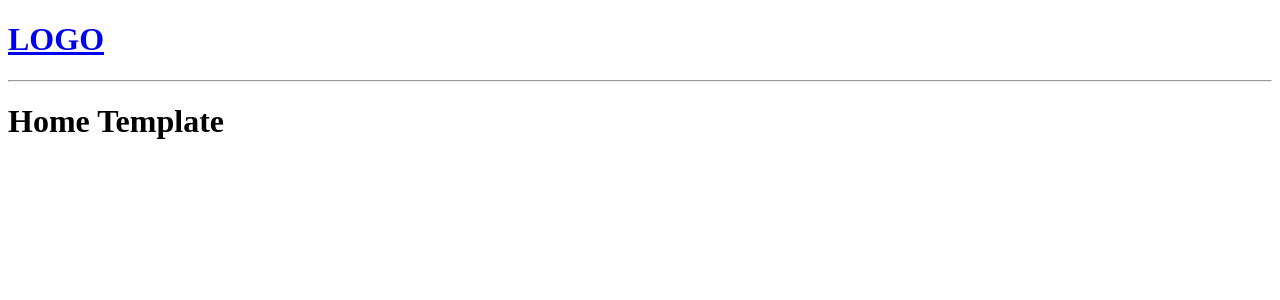
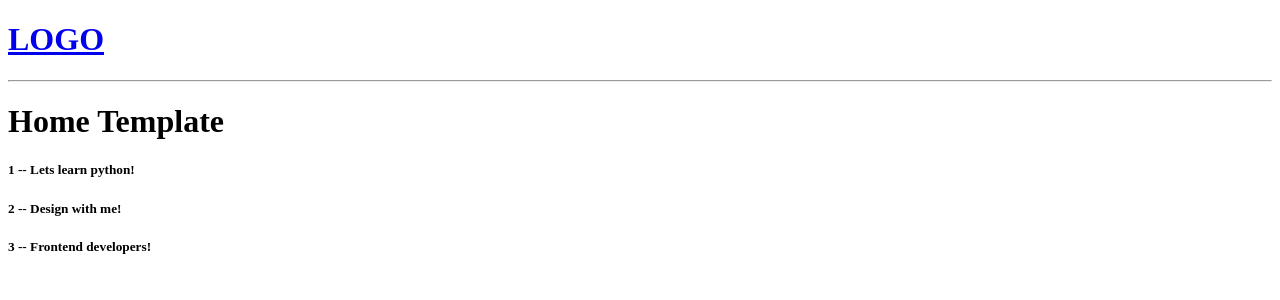
Before and after one commit to seanarch/study-bud-django, a Django app: page / in a window 1280 px wide. Shown: the top 300 px of the page. Run offline with Django 4.2, Linux system fonts and the light colour scheme.

Commit message:
render views contents in home

```diff
--- a/Projects/study-bud-django/studybud/base/views.py
+++ b/Projects/study-bud-django/studybud/base/views.py
@@ -1,9 +1,15 @@
 from django.shortcuts import render
 from django.http import HttpResponse
 
+rooms = [
+    {'id': 1, 'name': 'Lets learn python!'},
+    {'id': 2, 'name': 'Design with me!'},
+    {'id': 3, 'name': 'Frontend developers!'},
+]
+
 # Create your views here.
 def home(request):
-    return render(request, 'home.html')
+    return render(request, 'home.html', {'rooms': rooms})
 
 def room(request):
     return render(request, 'room.html')
--- a/Projects/study-bud-django/studybud/templates/home.html
+++ b/Projects/study-bud-django/studybud/templates/home.html
@@ -2,4 +2,14 @@
 
 <h1>Home Template</h1>
 
+<div>
+  <div>
+    {% for room in rooms %}
+    <div>
+      <h5>{{room.id}} -- {{room.name}}</h5>
+    </div>
+    {% endfor %}
+  </div>
+</div>
+
 {% endblock content%}
```
